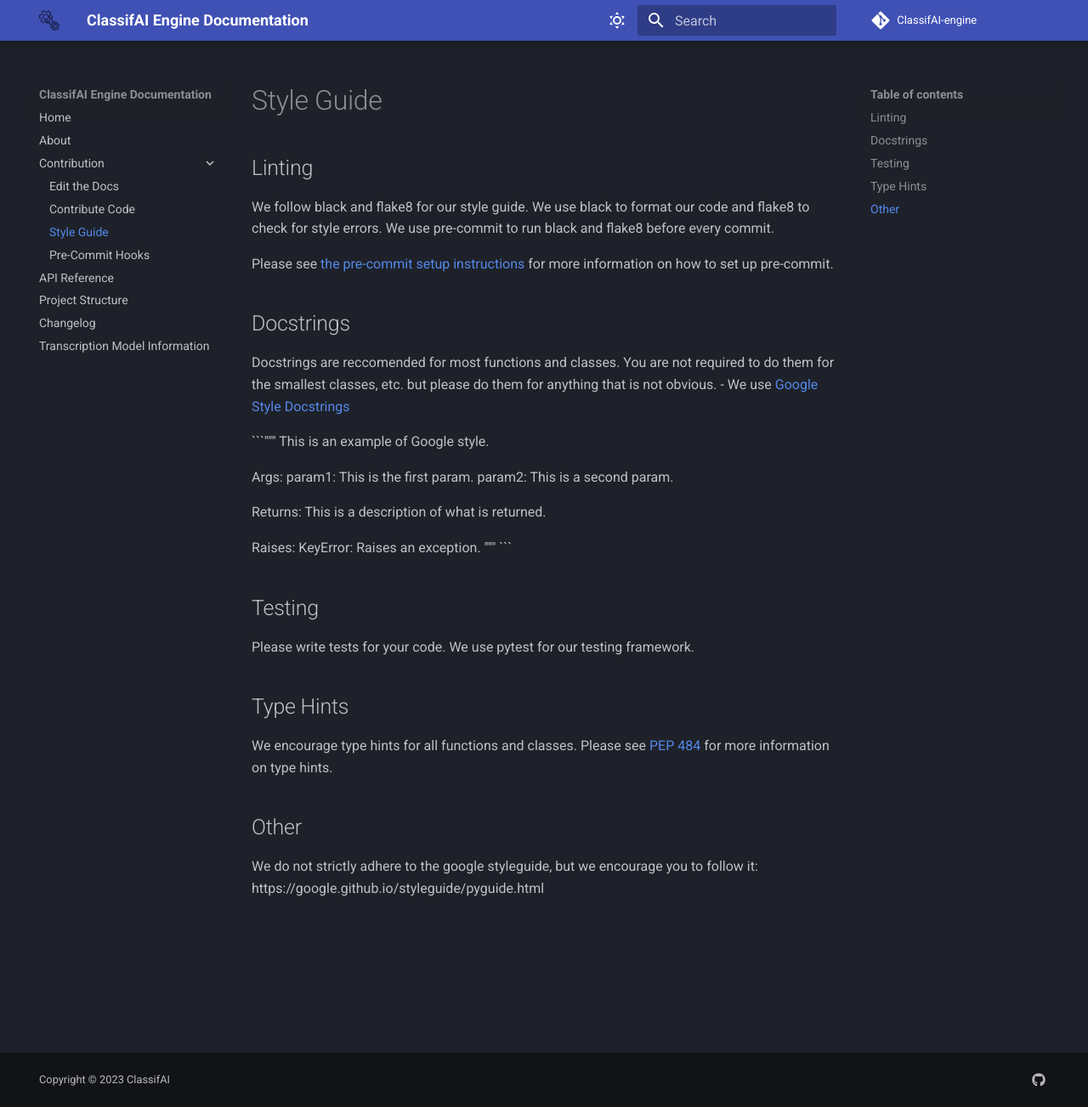
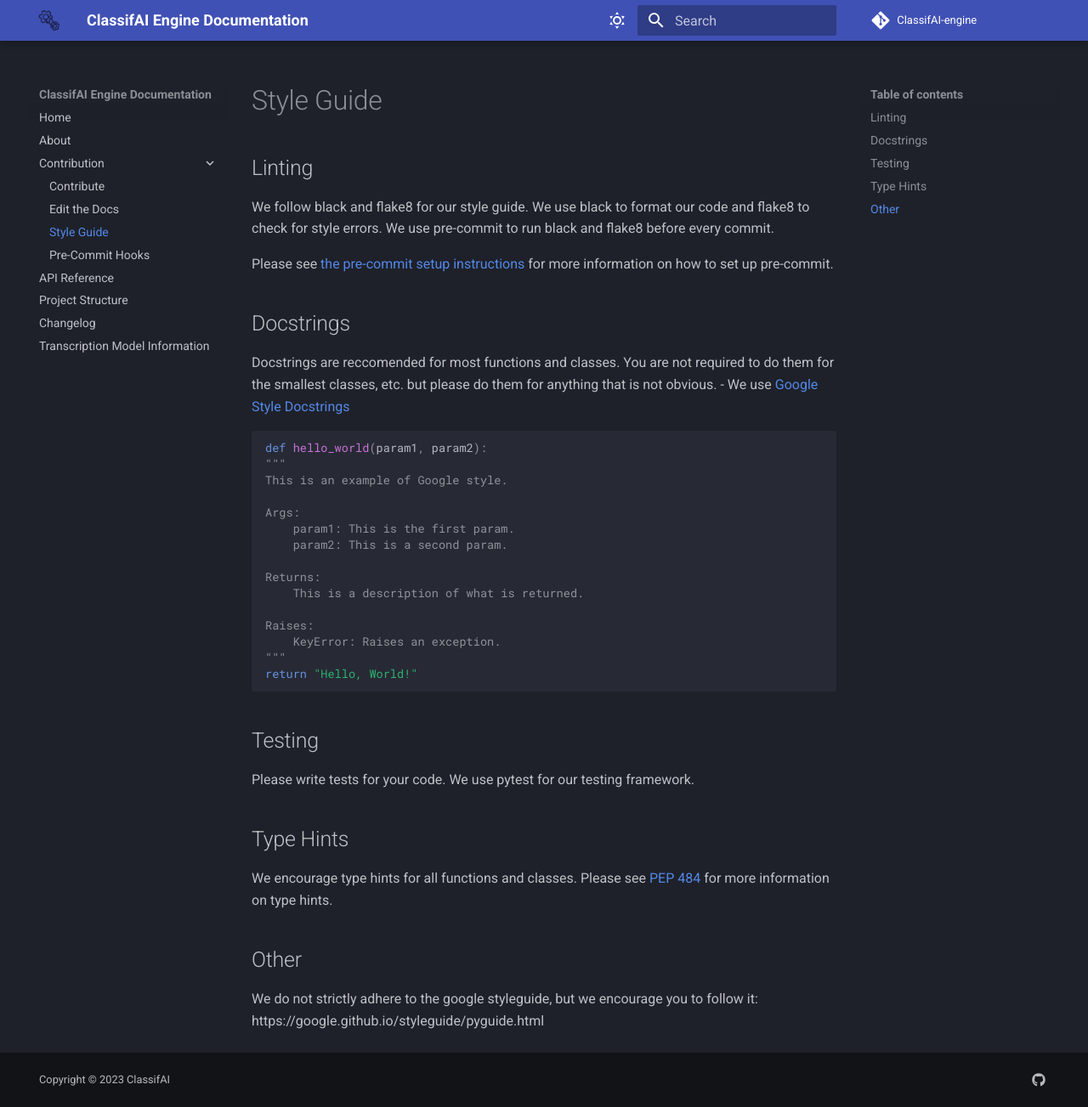
Before and after one commit to TCU-ClassifAI/classifAI-engine, an MkDocs documentation site: the page built from docs/contribution/style_guide.md, in a window 1280 px wide and 1303 px high. Shown: the whole window at 85% size. Built offline with MkDocs 1.6.1 and Material for MkDocs 9.7.7, drawn with Linux system fonts in a browser that asks for light colours; comment, search, counter and statistics services are not loaded.

Commit message:
Update styleguide docs with relevant info

````diff
--- a/docs/contribution/style_guide.md
+++ b/docs/contribution/style_guide.md
@@ -11,7 +11,9 @@ Please see [the pre-commit setup instructions](instructions_for_pre-commit.md) f
 Docstrings are reccomended for most functions and classes. You are not required to do them for the smallest classes, etc. but please do them for anything that is not obvious.
 - We use [Google Style Docstrings](https://sphinxcontrib-napoleon.readthedocs.io/en/latest/example_google.html)
 
-```"""
+```py
+def hello_world(param1, param2):
+"""
 This is an example of Google style.
 
 Args:
@@ -24,6 +26,7 @@ Returns:
 Raises:
     KeyError: Raises an exception.
 """
+return "Hello, World!"
 ```
 
 ## Testing
--- a/mkdocs.yml
+++ b/mkdocs.yml
@@ -4,8 +4,8 @@ nav:
   - Home: index.md
   - About: about.md
   - 'Contribution':
+    - Contribute: contribution/contributing.md
     - Edit the Docs: contribution/editing_docs.md
-    - Contribute Code: contribution/contributing.md
     - 'Style Guide': contribution/style_guide.md
     - 'Pre-Commit Hooks': contribution/instructions_for_pre-commit.md
   - 'API Reference': api.md
````
Also changed, not shown: docs/contribution/instructions_for_pre-commit.md (+1 -1 lines).
